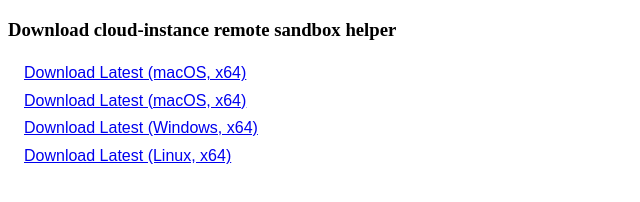
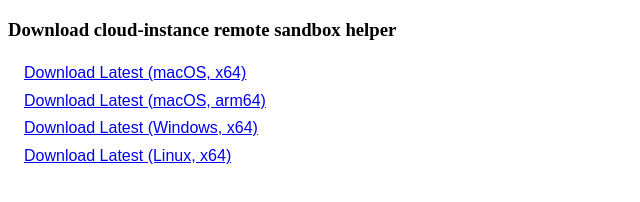
Before and after one commit to observeinc/squirrel-update, a website: page data/index.html in a window 1280 px wide. Shown: the full height of the page, 0-640 px from the left. Drawn offline with Linux system fonts and the light colour scheme.

Commit message:
fix typo in index.html (arm64)

```diff
--- a/data/index.html
+++ b/data/index.html
@@ -12,7 +12,7 @@ div {
     <body>
         <h3>Download cloud-instance remote sandbox helper</h3>
         <div><a href='/download/darwin/x64/latest'>Download Latest (macOS, x64)</a></div>
-        <div><a href='/download/darwin/arm64/latest'>Download Latest (macOS, x64)</a></div>
+        <div><a href='/download/darwin/arm64/latest'>Download Latest (macOS, arm64)</a></div>
         <div><a href='/download/win32/x64/latest'>Download Latest (Windows, x64)</a></div>
         <div><a href='/download/linux/x64/latest'>Download Latest (Linux, x64)</a></div>
     </body>
```
